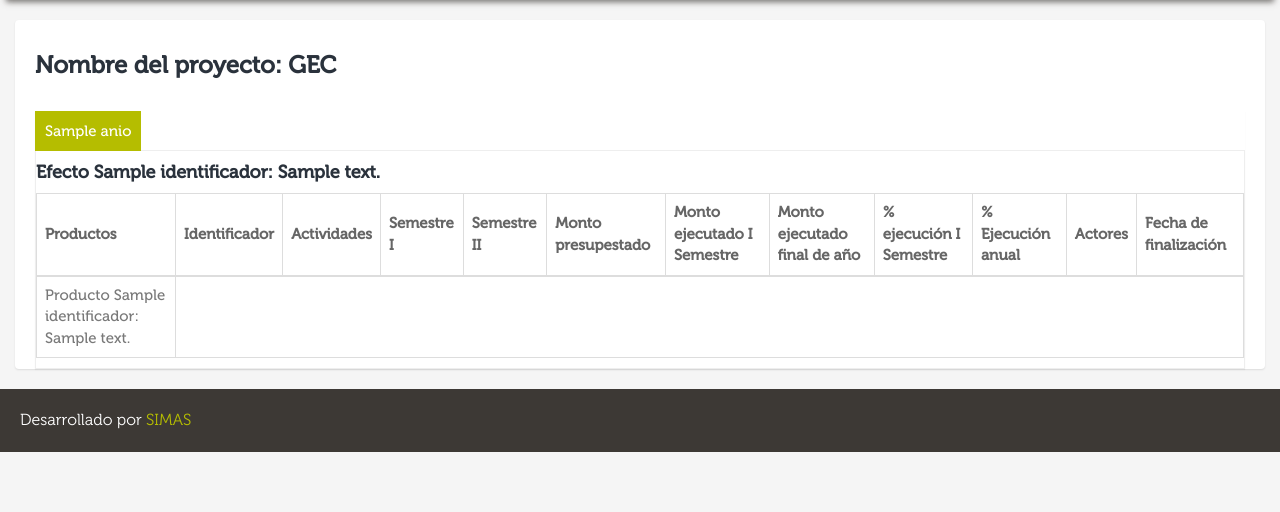
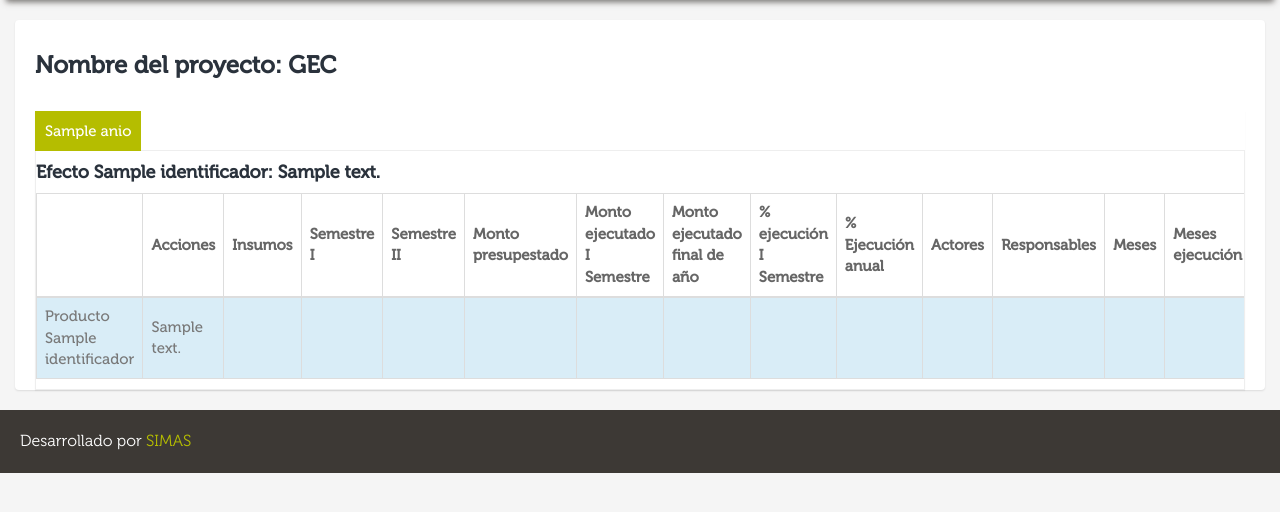
Before and after one commit to ErickMurillo/gec_rikolto, a Django app: template templates/poa/informe.html in a window 1280 px wide. Shown: the part 60-572 px from the top of the page. Run offline with Django 3.2, Linux system fonts and the light colour scheme; data comes from the database, SQL or seed files in the repository; tables that the repository leaves empty hold one stand-in row (values such as "Sample post"); the template is opened without the code that fills it: values that come from a table or form of the project are taken from there, most other values are stand-ins (such as "Sample title", 1, 10 or a date in 2020); parts of the project's set-up code (start-up, migrations or seed data) failed here and were passed over; some libraries are stand-ins or nearby versions; some web fonts are replaced.

Commit message:
fix salids y entradas poa

```diff
--- a/templates/poa/informe.html
+++ b/templates/poa/informe.html
@@ -40,9 +40,9 @@
                             <table class="table table-bordered">
                                 <thead>
                                     <tr>
-                                    <th scope="col">Productos</th>
-                                    <th scope="col">Identificador</th>
-                                    <th scope="col">Actividades</th>
+                                        <th></th>
+                                        <th scope="col">Acciones</th>
+                                        <th scope="col">Insumos</th>
                                         <th scope="col">Semestre I</th>
                                         <th scope="col">Semestre II </th>
                                         <th scope="col">Monto presupestado</th>
@@ -51,41 +51,64 @@
                                         <th scope="col">% ejecución I Semestre</th>
                                         <th scope="col">% Ejecución anual</th>
                                         <th scope="col">Actores</th>
-                                    <th scope="col">Fecha de finalización</th>
+                                        <th scope="col">Responsables</th>
+                                        <th scope="col">Meses</th>
+                                        <th scope="col">Meses ejecución</th>
                                     </tr>
                                 </thead>
                                 <tbody>
                                 {% for k,v in value.items %}
+                                    <tr class="info">
+                                        <td>Producto {{k.identificador}}</td>
+                                        <td>{{k.descripcion}}</td>
+                                        <td></td>
+                                        <td></td>
+                                        <td></td>
+                                        <td></td>
+                                        <td></td>
+                                        <td></td>
+                                        <td></td>
+                                        <td></td>
+                                        <td></td>
+                                        <td></td>
+                                        <td></td>
+                                        <td></td>
+                                    </tr>
+                                    {% for x,y in v.items %}
+                                    <tr class="warning">
+                                        <td>Actividad {{x.0.identificador}}</td>
+                                        <td>{{x.0.descripcion}}</td>
+                                        <td></td>
+                                        <td></td>
+                                        <td></td>
+                                        <td>{{x.1|default:"---"|intcomma}}</td>
+                                        <td></td>
+                                        <td></td>
+                                        <td></td>
+                                        <td></td>
+                                        <td></td>
+                                        <td></td>
+                                        <td></td>
+                                        <td></td>
+                                    </tr>
+                                      {% for sub_act in y.values %}
                                         <tr>
-                                        <td rowspan="{{v.count}}">Producto {{k.identificador}}: {{k.descripcion}}</td>
-                                        {% for x in v|slice:"1" %}
-                                        <td>{{x.indicador.identificador}}</td>
-                                        <td>{{x.indicador.descripcion}}</td>
-                                        <td>{% if x.semestre_1 == True %}<i class="fa fa-check"></i>{% else %}<i class="fa fa-times"></i>{% endif %}</td>
-                                        <td>{% if x.semestre_2 == True %}<i class="fa fa-check"></i>{% else %}<i class="fa fa-times"></i>{% endif %}</td>
-                                        <td>{{x.monto_presupuestado|intcomma}}</td>
-                                        <td>{{x.monto_semestre_1|default:"---"|intcomma}}</td>
-                                        <td>{{x.monto_final_anio|default:"---"|intcomma}}</td>
-                                        <td>{{x.monto_semestre_1|porcentaje:x.monto_presupuestado|default:"---"|intcomma}}</td>
-                                        <td>{{x.monto_final_anio|porcentaje:x.monto_presupuestado|default:"---"|intcomma}}</td></td>
-                                        <td>{% for actor in x.actores.all %}{{actor}}{% if not forloop.last %},{% endif %}{% endfor %}</td>
-                                        <td>{{x.fecha_finalizacion}}</td>
+                                            <td>{{sub_act.identificador}}</td>
+                                            <td>{{sub_act.descripcion}}</td>
+                                            <td>{{sub_act.insumos|default:"---"}}</td>
+                                            <td>{% if sub_act.semestre_1 == True %}<i class="fa fa-check"></i>{% else %}<i class="fa fa-times"></i>{% endif %}</td>
+                                            <td>{% if sub_act.semestre_2 == True %}<i class="fa fa-check"></i>{% else %}<i class="fa fa-times"></i>{% endif %}</td>
+                                            <td>{{sub_act.monto_presupuestado|intcomma}}</td>
+                                            <td>{{sub_act.monto_semestre_1|default:"---"|intcomma}}</td>
+                                            <td>{{sub_act.monto_final_anio|default:"---"|intcomma}}</td>
+                                            <td>{{sub_act.monto_semestre_1|porcentaje:sub_act.monto_presupuestado|default:"---"|intcomma}}</td>
+                                            <td>{{sub_act.monto_final_anio|porcentaje:sub_act.monto_presupuestado|default:"---"|intcomma}}</td></td>
+                                            <td>{{sub_act.actores|default:"---"}}</td>
+                                            <td>{{sub_act.responsables|default:"---"}}</td>
+                                            <td>{{sub_act.meses}}</td>
+                                            <td>{{sub_act.meses_ejecucion}}</td>
+                                        </tr>
                                         {% endfor %}
-                                    </tr>
-                                    {% for x in v|slice:"1:" %}
-                                    <tr>
-                                        <td>{{x.indicador.identificador}}</td>
-                                        <td>{{x.indicador.descripcion}}</td>
-                                        <td>{% if x.semestre_1 == True %}<i class="fa fa-check"></i>{% else %}<i class="fa fa-times"></i>{% endif %}</td>
-                                        <td>{% if x.semestre_2 == True %}<i class="fa fa-check"></i>{% else %}<i class="fa fa-times"></i>{% endif %}</td>
-                                        <td>{{x.monto_presupuestado|intcomma}}</td>
-                                        <td>{{x.monto_semestre_1|default:"---"|intcomma}}</td>
-                                        <td>{{x.monto_final_anio|default:"---"|intcomma}}</td>
-                                        <td>{{x.monto_semestre_1|porcentaje:x.monto_presupuestado|default:"---"|intcomma}}</td>
-                                        <td>{{x.monto_final_anio|porcentaje:x.monto_presupuestado|default:"---"|intcomma}}</td></td>
-                                        <td>{% for actor in x.actores.all %}{{actor}}{% if not forloop.last %},{% endif %}{% endfor %}</td>
-                                        <td>{{x.fecha_finalizacion}}</td>
-                                    </tr>
                                     {% endfor %}
                                 {% endfor %}
                                 </tbody>
@@ -94,6 +117,7 @@
                     {% endfor %}
                     </div>
                     {% endfor %}
+
                 </div>
 
             </div>
```
Also changed, not shown: poa/views.py (+26 -18 lines), templates/poa/plan.html (+5 -5 lines). Lines whose indentation alone changed are shown as unchanged.
